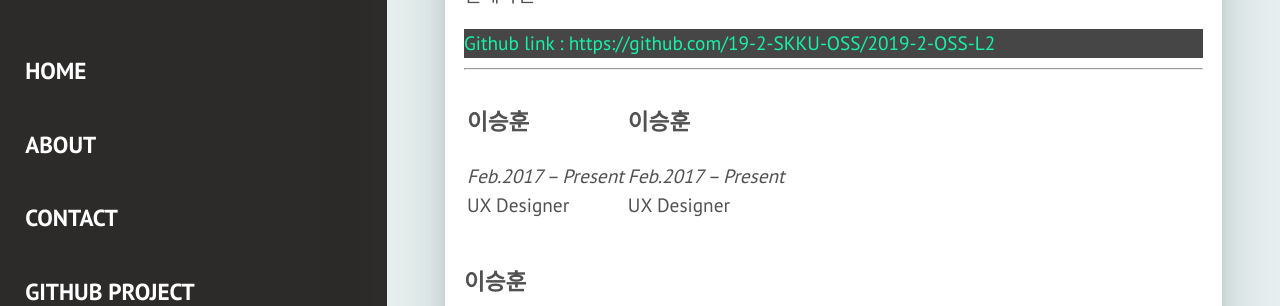
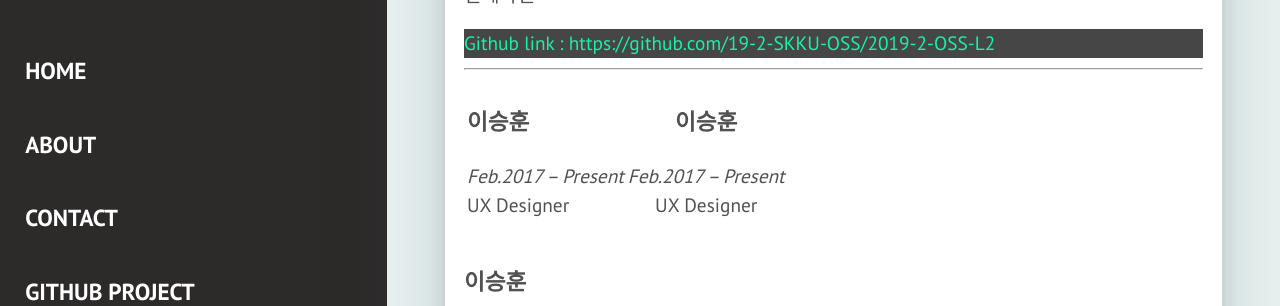
Before and after one commit to JunHyeongKim73/2019-2-OSS-L2, a Jekyll site: the page built from _pages/about.html, in a window 1280 px wide. Shown: the part 298-604 px from the top of the page. Built offline with Jekyll 4.4.1, drawn with Linux system fonts in a browser that asks for light colours; nearby versions of some CDN libraries; some web fonts are replaced; library files that are not in the unit come from our copies.

Commit message:
intro table
Signed-off-by: hayoung <wh28533@gmail.com>

```diff
--- a/_pages/about.html
+++ b/_pages/about.html
@@ -17,14 +17,14 @@ permalink: /about/
 
                     <table>
                         <tr>
-                            <td rowspan="8">
+                            <td align="left">
                                     <h3 style="font-weight: 2000;" >이승훈</h3>
                                     <p>
                                             <i>Feb.2017 – Present</i><br>
                                             UX Designer
                                     </p>
                             </td>
-                            <td>
+                            <td align="middle">
                                     <h3 style="font-weight: 2000;" >이승훈</h3>
                                     <p>
                                             <i>Feb.2017 – Present</i><br>
```
